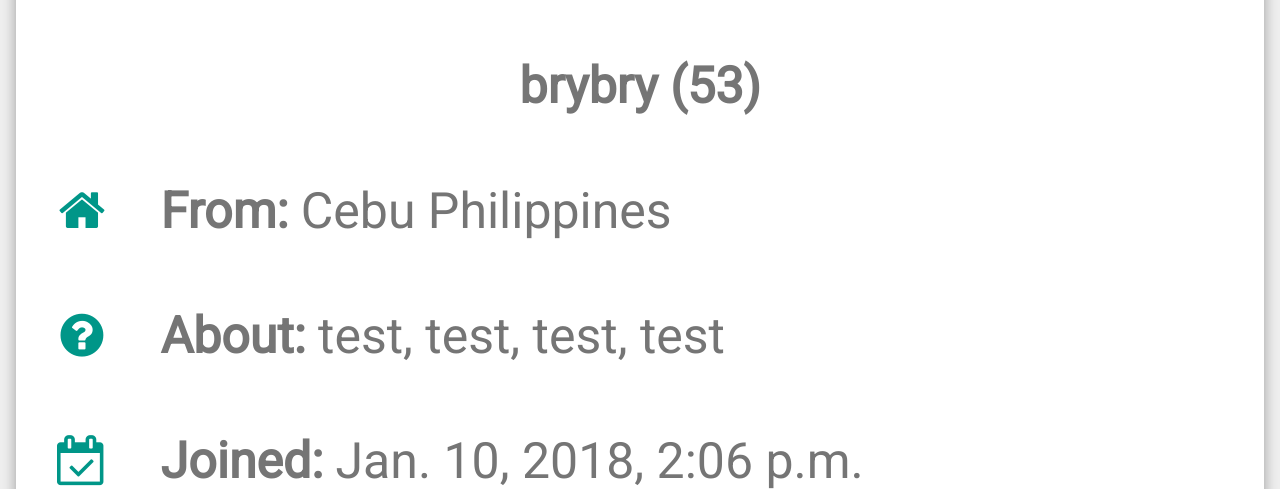
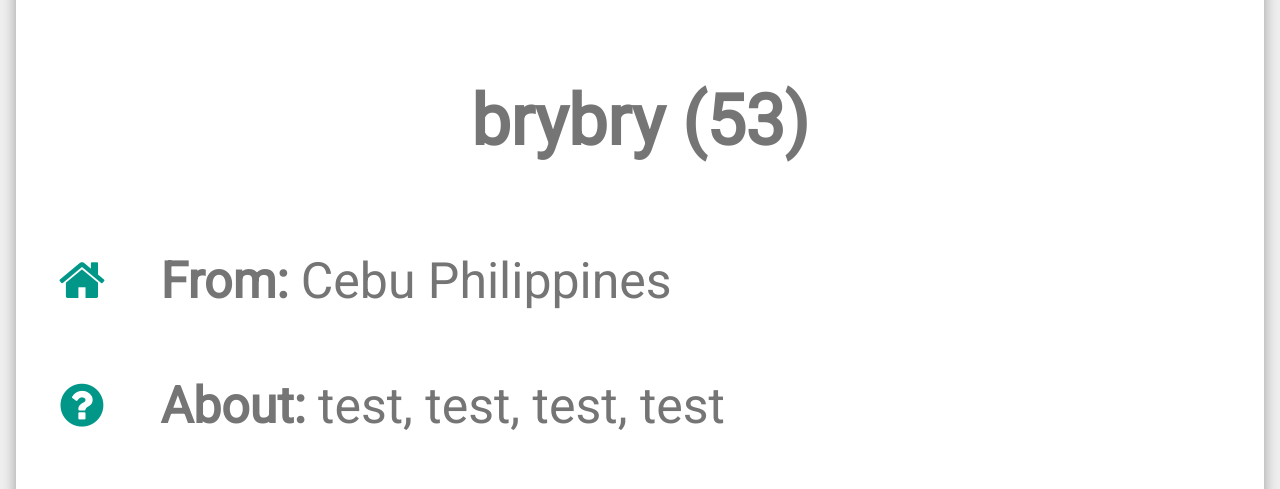
Before and after one commit to burdagay/my-steemit-portal, a Django app: page /app/wallet in a window 1280 px wide. Shown: the part 953-1442 px from the top of the page. Run offline with Django 3.2, Linux system fonts and the light colour scheme.

Commit message:
Finalized font sizes

```diff
--- a/app/templates/app/wallet.html
+++ b/app/templates/app/wallet.html
@@ -8,7 +8,8 @@
     <link rel="stylesheet" href="https://cdnjs.cloudflare.com/ajax/libs/font-awesome/4.7.0/css/font-awesome.min.css">
 </head>
 <style>
-    body > h1, h2, h3, h4, h5, p, h6, i {font-family: "Roboto", sans-serif;font-size:50px!important;}
+    body > h1, h2, h3, h4, h5, p, h6, i {font-family: "Roboto", sans-serif;font-size:50px;}
+    p.name{font-size:70px!important;}
     i.fa{width:100px!important;height:50px!important;}
     .w3-third{width:100%!important;}
     .w3-twothird{width:100%!important;}
@@ -23,7 +24,7 @@
               <img src="{{ prof_pic }}" style="width:100%" alt="Avatar">
             </div>
             <div class="w3-container">
-              <p class="text-center"><b>{{ name }} {{ reputation }}</b></p>
+              <p class="text-center name"><b>{{ name }} {{ reputation }}</b></p>
               <p><i class="fa fa-home fa-fw w3-margin-right w3-text-teal"></i>
                 <b>From:</b> {{ location }}
               </p>
```
